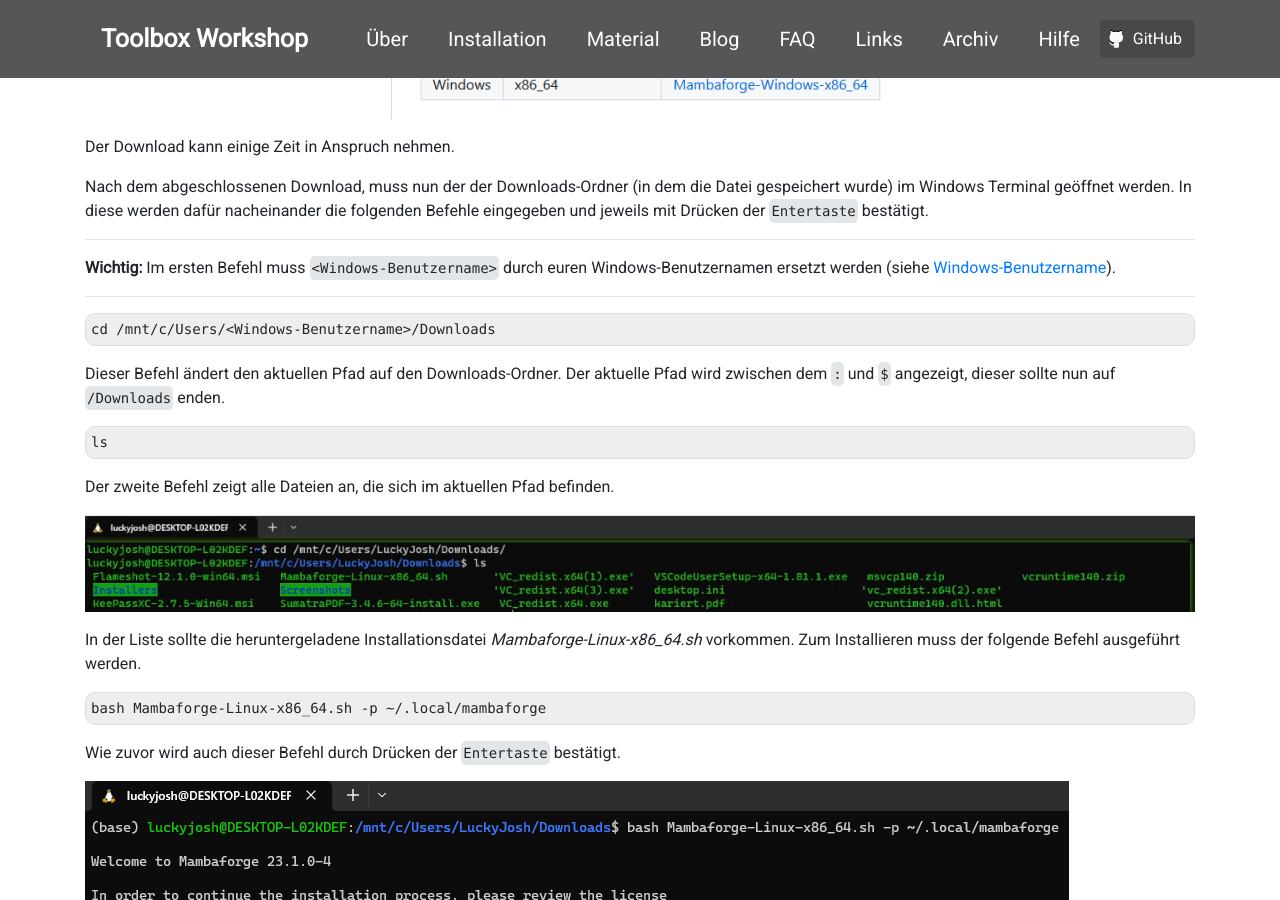
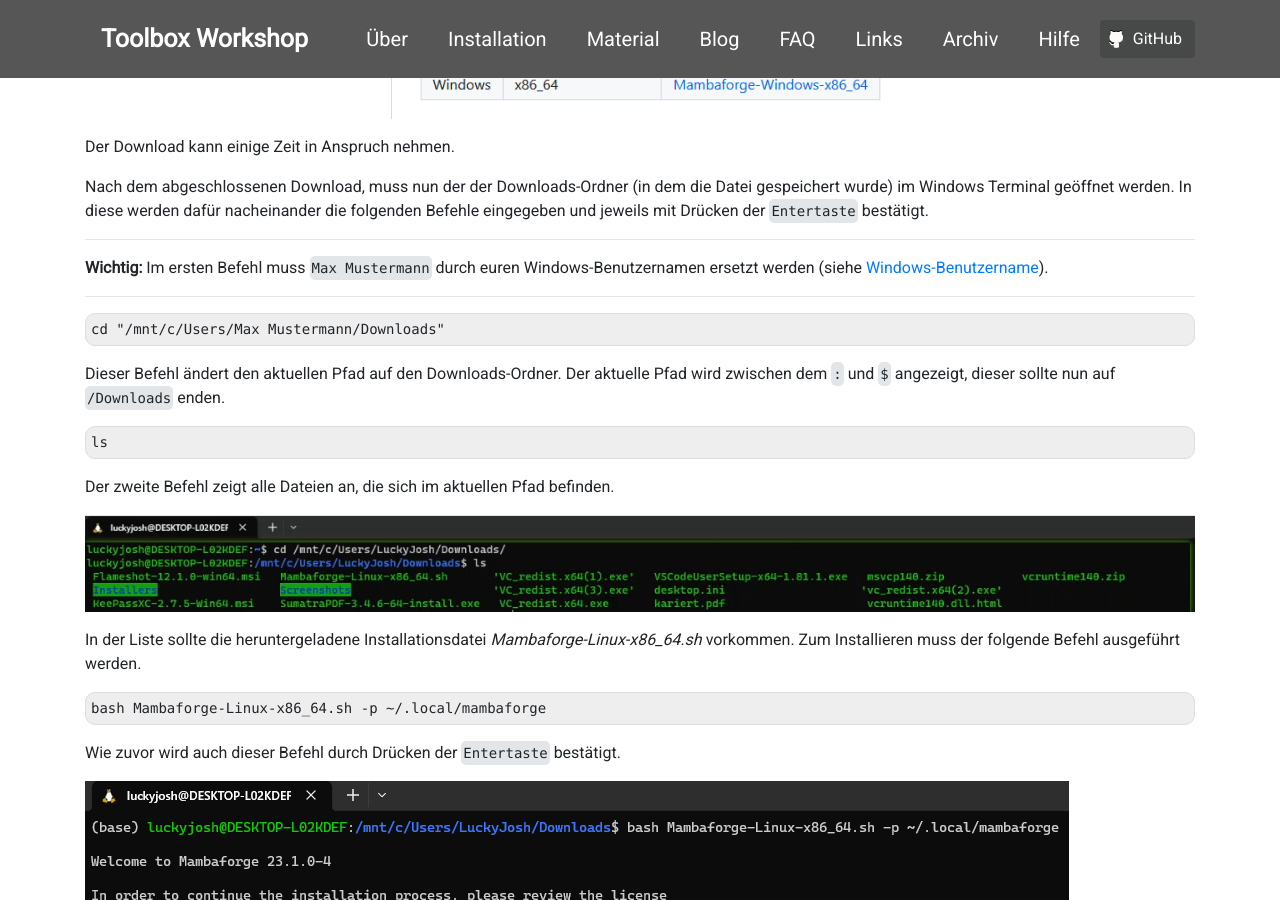
Before and after one commit to pep-dortmund/homepage-toolbox, a Jekyll site: the page built from install/windows.md, in a window 1280 px wide and 900 px high, scrolled down 17902 px. Built offline with Jekyll 4.4.1, drawn with Linux system fonts in a browser that asks for light colours; nearby versions of some CDN libraries.

Commit message:
change placeholder

````diff
--- a/install/windows.md
+++ b/install/windows.md
@@ -367,13 +367,13 @@ im Windows Terminal geöffnet werden. In diese werden dafür nacheinander die fo
 eingegeben und jeweils mit Drücken der `Entertaste` bestätigt.
 
 ---
-**Wichtig:** Im ersten Befehl muss `<Windows-Benutzername>` durch euren Windows-Benutzernamen ersetzt werden
+**Wichtig:** Im ersten Befehl muss `Max Mustermann` durch euren Windows-Benutzernamen ersetzt werden
 (siehe <a href="#WindowsBenutzername">Windows-Benutzername</a>).
 
 ---
 
 ```
-cd /mnt/c/Users/<Windows-Benutzername>/Downloads
+cd "/mnt/c/Users/Max Mustermann/Downloads"
 ```
 
 Dieser Befehl ändert den aktuellen Pfad auf den Downloads-Ordner.
````
